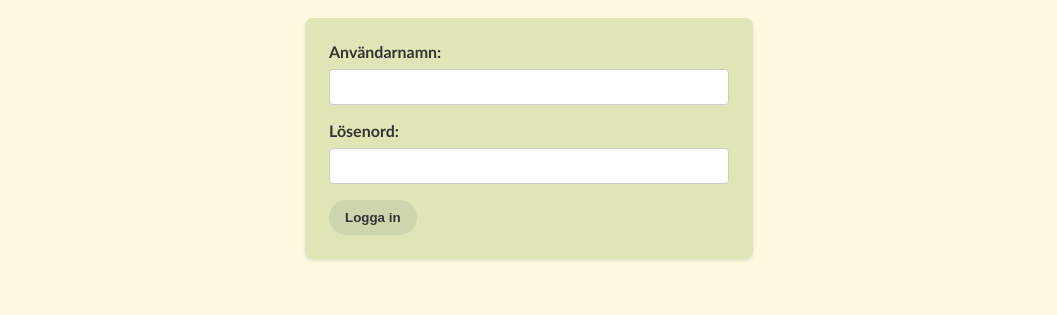
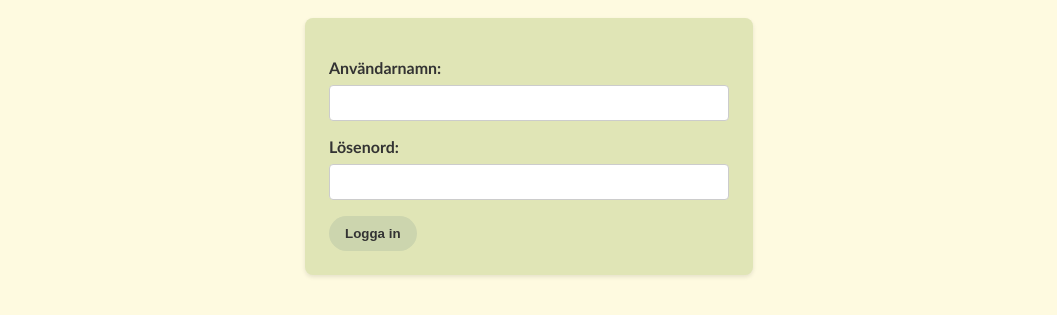
Before and after one commit to SaraM47/backend-moment4.2, a website built with Vite: page src/pages/login.html in a window 1280 px wide. Shown: the part 167-482 px from the top of the page, without its empty margins (111-1168 px from the left). Built offline with nearby package versions, Linux system fonts and the light colour scheme.

Commit message:
Adjusting the styling for the label

```diff
--- a/src/styles/style.css
+++ b/src/styles/style.css
@@ -64,7 +64,7 @@ form {
 
 label {
   display: block;
-  padding-bottom: 1rem;
+  padding-top: 1rem;
   font-weight: bold;
 }
 
@@ -86,6 +86,7 @@ button {
   border-radius: 2rem;
   cursor: pointer;
   font-weight: bold;
+  margin-top: 1rem;
 }
 
 button:hover {
```
